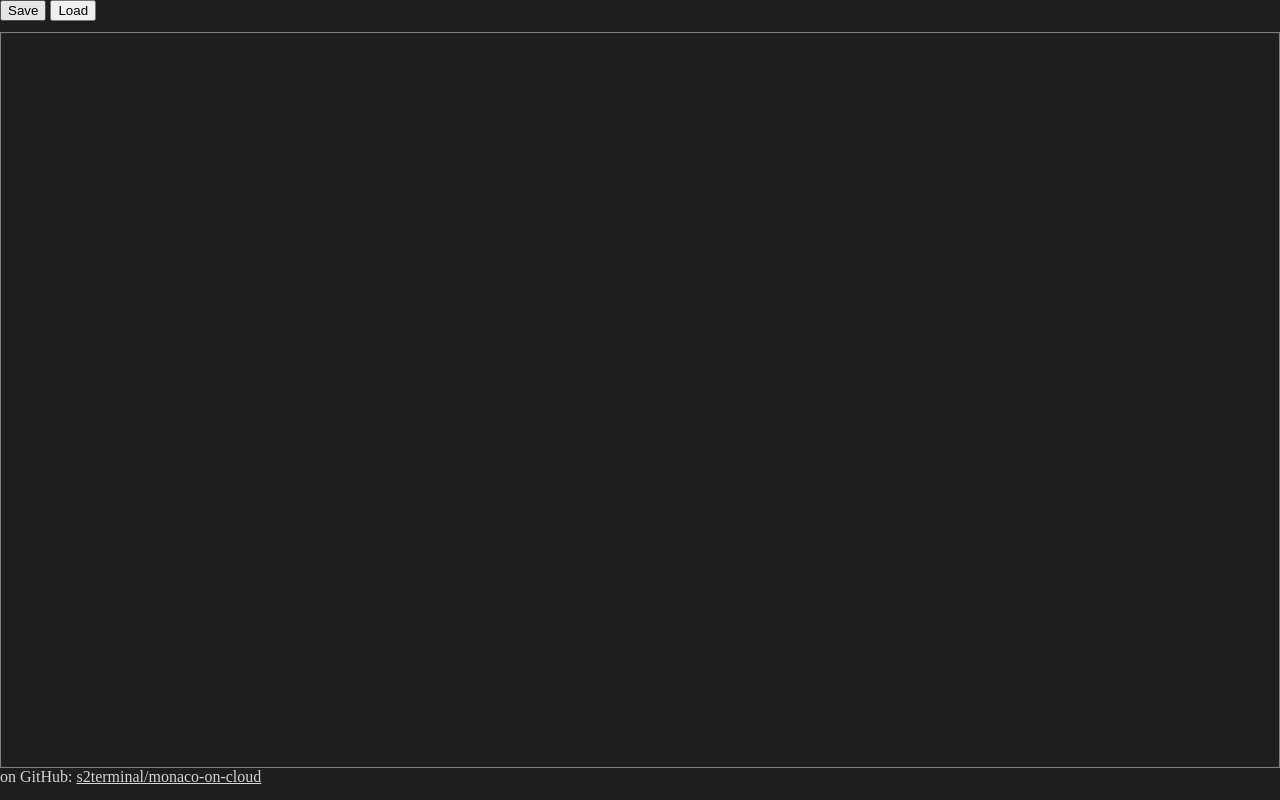
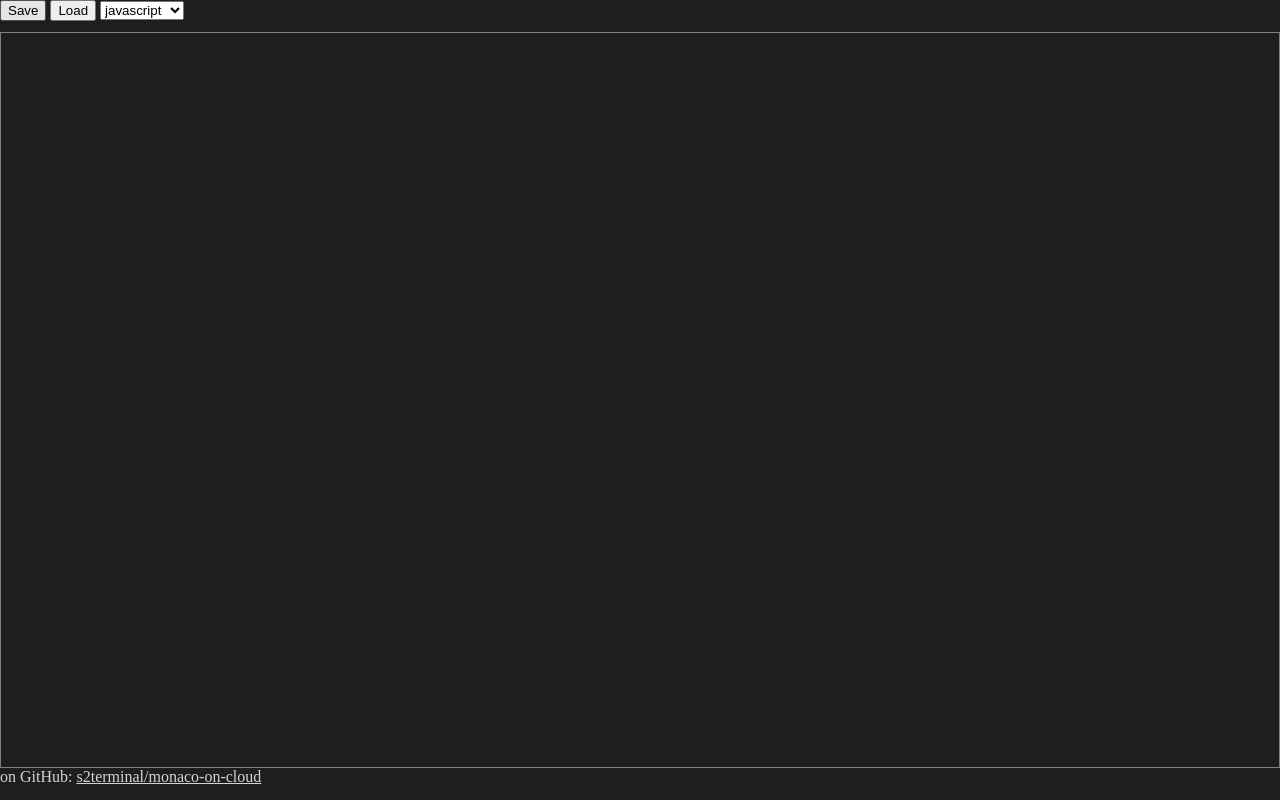
Before and after one commit to s2terminal/monaco-on-cloud, a website with bundled scripts: page index.html in a window 1280 px wide. Built offline with nearby package versions, Linux system fonts and the light colour scheme; files whose address does not match are found by name.

Commit message:
add markdown syntax

```diff
--- a/index.html
+++ b/index.html
@@ -22,6 +22,10 @@
     <header>
       <button id="save" class="ms-Button ms-Button--primary"><span class="ms-Button-label">Save</span></button>
       <button id="load" class="ms-Button ms-Button--primary"><span class="ms-Button-label">Load</span></button>
+      <select id="language">
+        <option value="javascript">javascript</option>
+        <option value="markdown">markdown</option>
+      </select>
     </header>
     <div id="editor"></div>
     <footer>
--- a/js/main.js
+++ b/js/main.js
@@ -33,6 +33,10 @@ require(['vs/editor/editor.main'], function() {
   editor.onDidChangeModelContent(function(e) {
     document.getElementById("save").disabled = false;
   });
+  document.getElementById("language").addEventListener("change", function(e) {
+    monaco.editor.setModelLanguage(editor.getModel(), document.getElementById("language").value);
+  });
+
 
   function save() {
     localStorage.setItem(storageKey, editor.getValue());
```
